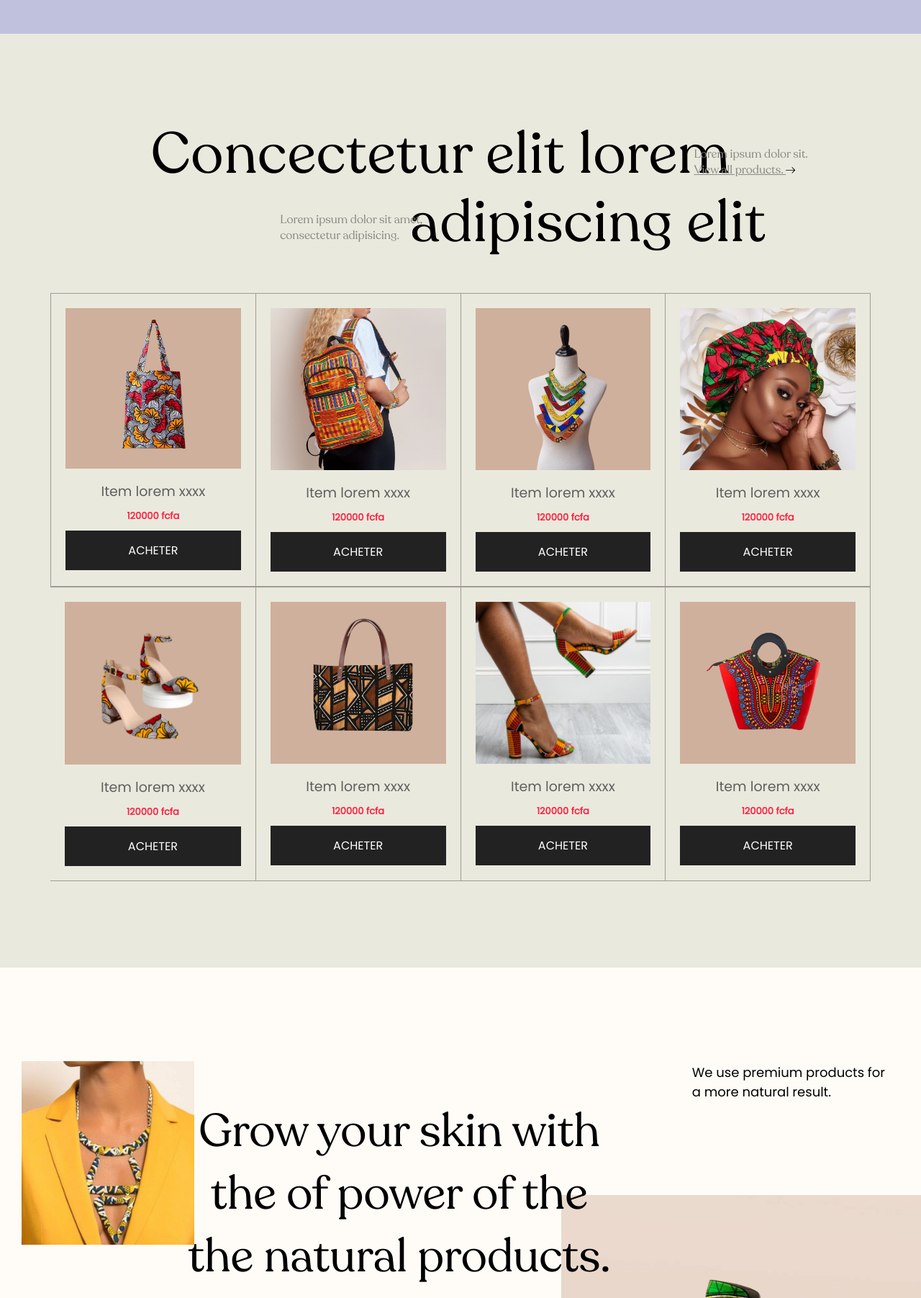
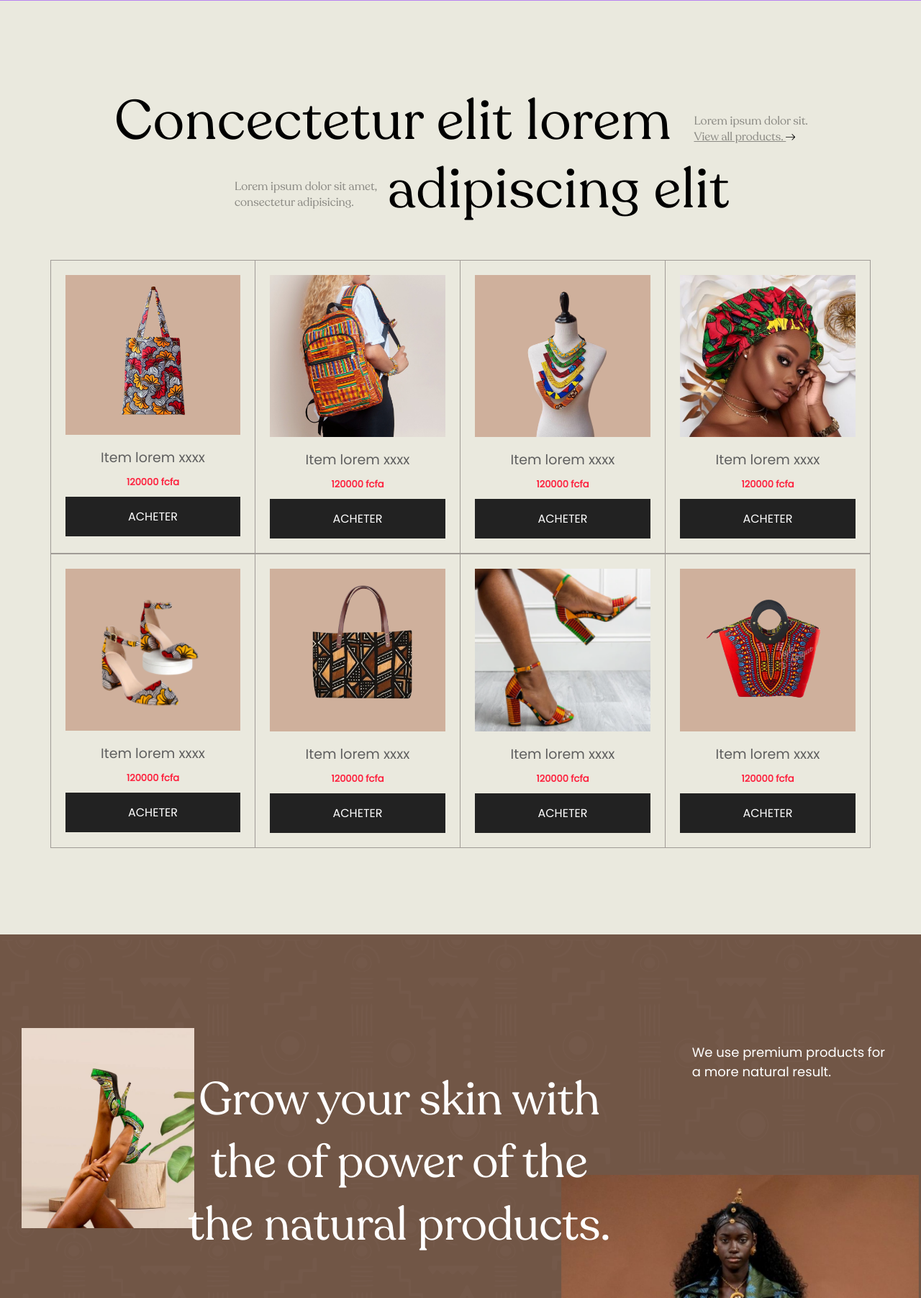
Before and after one commit to JoOkhafor/Misericordia_fashion, a PHP site: page / in a window 1280 px wide. Shown: the part 3677-5480 px from the top of the page at 72% size. Run offline with PHP 8.4, Linux system fonts and the light colour scheme; some web fonts are replaced.

Commit message:
...Natskin section sets

```diff
--- a/assets/styles.css
+++ b/assets/styles.css
@@ -59,7 +59,7 @@
   --white: #ffffff;
   --orangered_100: #eee0d2;
   --coffee: #654B4B;
-  --skyblue: #c0c2dd;
+  --skyblue: #b883f1;
 }
 
 /* End colors and variables */
@@ -366,8 +366,8 @@ img.arrow_down {
 
 .danish_center_ltext{
   font-family: "Poppins", sans-serif;
-  margin-top: 40px;
-  font-size: 25px;
+  margin-top: 80px;
+  font-size: 20px;
   text-align: center;
 }
 
@@ -441,6 +441,7 @@ img.arrow_down {
   padding: 0 15px;
 }
 
+
 .article_type_container li:not(:first-child):before {
   content: "";
   position: absolute;
@@ -459,7 +460,7 @@ img.arrow_down {
   margin-top: 40px;
   justify-content: center;
   font-family: "Poppins", sans-serif;
-  grid-template-columns: repeat(4, auto);
+  grid-template-columns: repeat(4, 25%);
 }
 
 .item_img {
@@ -670,7 +671,6 @@ img.arrow_down {
   display: grid;
   justify-content: center;
   font-family: "Poppins", sans-serif;
-  grid-template-columns: repeat(4, auto);
 }
 
 .selling_gtitle_container {
@@ -680,11 +680,26 @@ img.arrow_down {
   position: relative;
 }
 
+.first_row,
+.second_row{
+  width: 100%;
+  display: flex;
+  flex-direction: row;
+  flex-wrap: nowrap;
+  overflow-y: hidden;
+  overflow-x: scroll;
+}
+
+.first_row .item,
+.second_row .item{
+  min-width: 285px;
+}
+
 .selling_gtitle {
   display: block;
   position: relative;
-  left: 140px;
-  font-size: 80px;
+  left: 7vw;
+  font-size: 6vw;
   width: 75%;
   height: fit-content;
   letter-spacing: 1px;
@@ -700,7 +715,7 @@ img.arrow_down {
 .little_text_left {
   position: absolute;
   width: 200px;
-  left: 28%;
+  left: 20vw;
   bottom: 10%;
   color: #8B8A84;
 }
@@ -733,8 +748,9 @@ img.arrow_down {
   justify-content: space-between;
   align-items: center;
   width: 100%;
+  color: white;
   padding: 130px 0px 110px 30px;
-  background-color: #FFFCF8;
+  background: url(./natskin_back.png);
 }
 
 .natskin_left_sect {
--- a/index.html
+++ b/index.html
@@ -294,6 +294,7 @@
             </div>
         </div>
         <div class="selling_article">
+            <div class="first_row">
                 <div class="item">
                     <div class="item_img_container">
                         <img src="assets/artsel1.png" alt="article" class="item_img">
@@ -333,6 +334,104 @@
                 <div class="item">
                     <div class="item_img_container">
                         <img src="assets/artsel4.png" alt="article" class="item_img">
+                    </div>
+                    <div class="item_description">
+                        <span class="article_title">Item lorem xxxx</span>
+                        <span class="price price_red">120000 fcfa</span>
+                    </div>
+                    <div class="buy_btn">
+                        Acheter
+                    </div>
+                </div>
+                <div class="item">
+                    <div class="item_img_container">
+                        <img src="assets/artsel1.png" alt="article" class="item_img">
+                    </div>
+                    <div class="item_description">
+                        <span class="article_title">Item lorem xxxx</span>
+                        <span class="price price_red">120000 fcfa</span>
+                    </div>
+                    <div class="buy_btn">
+                        Acheter
+                    </div>
+                </div>
+                <div class="item">
+                    <div class="item_img_container">
+                        <img src="assets/artsel2.png" alt="article" class="item_img">
+                    </div>
+                    <div class="item_description">
+                        <span class="article_title">Item lorem xxxx</span>
+                        <span class="price price_red">120000 fcfa</span>
+                    </div>
+                    <div class="buy_btn">
+                        Acheter
+                    </div>
+                </div>
+                <div class="item">
+                    <div class="item_img_container">
+                        <img src="assets/artsel3.png" alt="article" class="item_img">
+                    </div>
+                    <div class="item_description">
+                        <span class="article_title">Item lorem xxxx</span>
+                        <span class="price price_red">120000 fcfa</span>
+                    </div>
+                    <div class="buy_btn">
+                        Acheter
+                    </div>
+                </div>
+                <div class="item">
+                    <div class="item_img_container">
+                        <img src="assets/artsel4.png" alt="article" class="item_img">
+                    </div>
+                    <div class="item_description">
+                        <span class="article_title">Item lorem xxxx</span>
+                        <span class="price price_red">120000 fcfa</span>
+                    </div>
+                    <div class="buy_btn">
+                        Acheter
+                    </div>
+                </div>
+            </div>
+            <div class="second_row">
+                <div class="item">
+                    <div class="item_img_container">
+                        <img src="assets/artsel5.png" alt="article" class="item_img">
+                    </div>
+                    <div class="item_description">
+                        <span class="article_title">Item lorem xxxx</span>
+                        <span class="price price_red">120000 fcfa</span>
+                    </div>
+                    <div class="buy_btn">
+                        Acheter
+                    </div>
+                </div>
+                <div class="item">
+                    <div class="item_img_container">
+                        <img src="assets/artsel6.png" alt="article" class="item_img">
+                    </div>
+                    <div class="item_description">
+                        <span class="article_title">Item lorem xxxx</span>
+                        <span class="price price_red">120000 fcfa</span>
+                    </div>
+                    <div class="buy_btn">
+                        Acheter
+                    </div>
+                </div>
+                <div class="item">
+                    <div class="item_img_container">
+                        <img src="assets/artsel7.png" alt="article" class="item_img">
+                    </div>
+                    <div class="item_description">
+                        <span class="article_title">Item lorem xxxx</span>
+                        <span class="price price_red">120000 fcfa</span>
+                    </div>
+                    <div class="buy_btn">
+                        Acheter
+                    </div>
+                </div>
+                <div class="item">
+                    <div class="item_img_container">
+                        <img src="assets/artsel8.png" alt="article" class="item_img">
                     </div>
                     <div class="item_description">
                         <span class="article_title">Item lorem xxxx</span>
@@ -388,6 +487,7 @@
                     </div>
                     <div class="buy_btn">
                         Acheter
+                    </div>
                 </div>
             </div>
         </div>
```
Also changed, not shown: assets/circle.svg, assets/item1.png, assets/mood1.png, assets/mood2.png, assets/mood3.png, assets/natskin1.png, assets/natskin3.png, assets/natskin_back.png (added). Lines whose indentation alone changed are shown as unchanged.
